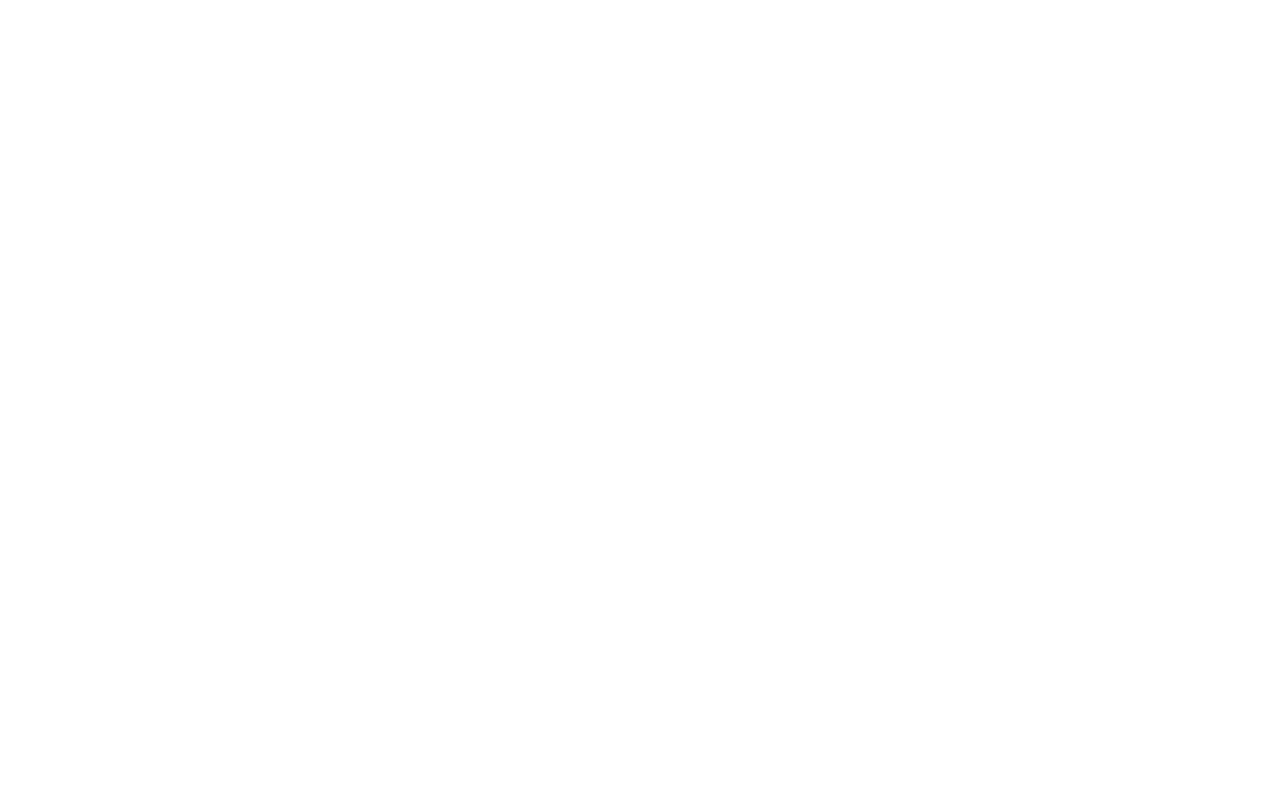
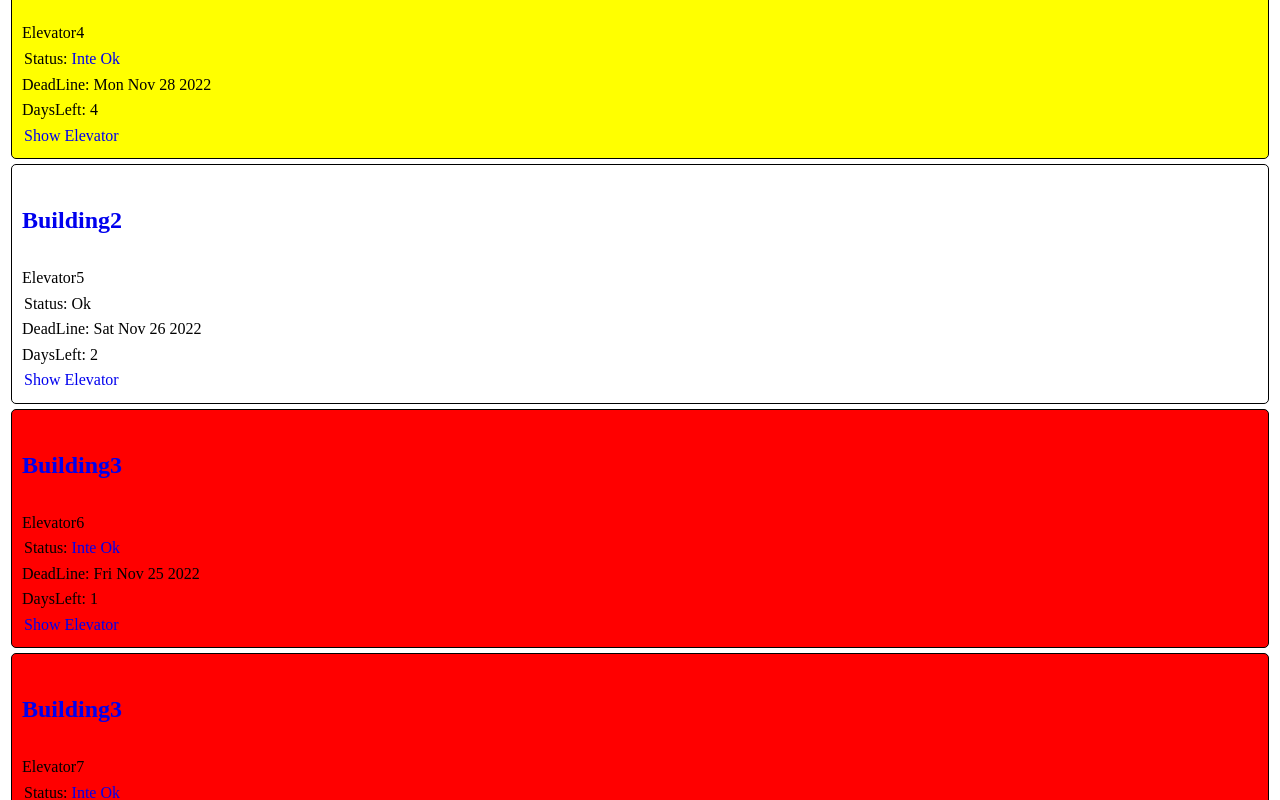
Before and after one commit to bap-ba-bip-boop/elevator.portal.frontend, a React (Create React App) app: page / in a window 1280 px wide. Shown: the part 880-1680 px from the top of the page. Before the commit the page ends 835 px from the top, so only its background shows below. Built offline with nearby package versions, Linux system fonts and the light colour scheme.

Commit message:
added function to sort

```diff
--- a/src/Components/Pages/Elevator/ElevatorIndex.js
+++ b/src/Components/Pages/Elevator/ElevatorIndex.js
@@ -3,7 +3,7 @@ import { ElevatorIndexPanel } from '../../ElevatorIndexPanel';
 
 export const ElevatorIndex = (props) => {
 
-    var [sortingValue, setSortingValue] = useState("")
+    var [sortingValue, setSortingValue] = useState("shortestErrors")
 
     var calculateDaysLeft = (deadline) =>
     {
@@ -16,7 +16,29 @@ export const ElevatorIndex = (props) => {
         return Math.round(daydiff);
     }
 
+    const orderby = (elevatorList) => {
+        var returnList;
+        if(sortingValue === "shortestDate")
+        {
+            returnList = elevatorList.sort( (elevator1, elevator2) => calculateDaysLeft(elevator1.DeadLine) > calculateDaysLeft(elevator2.DeadLine));
+        }
+        if(sortingValue === "errorsFirst")
+        {
+            returnList = elevatorList.sort((elevator1) => elevator1.ErrorStatus === "Ok");
+        }
+        if(sortingValue === "shortestErrors")
+        {
+            returnList = elevatorList.sort(elevator => elevator.ErrorStatus === "Ok");
+            const splitIndex = returnList.findIndex(elevator => elevator.ErrorStatus === "Ok");
+            var errorList = returnList.slice(0, splitIndex );
+            errorList = errorList.sort( (elevator1, elevator2) => calculateDaysLeft(elevator1.DeadLine) > calculateDaysLeft(elevator2.DeadLine));
+            var okList = returnList.slice(splitIndex).sort( (elevator1, elevator2) => calculateDaysLeft(elevator1.DeadLine) > calculateDaysLeft(elevator2.DeadLine));
 
+            returnList = errorList.concat(okList);
+        }
+
+        return returnList;
+    }
 
     //Temp Method
     var DateTime = (dayOffset = 0) =>
@@ -37,25 +59,70 @@ export const ElevatorIndex = (props) => {
             ErrorReportId: "",
             BuildingName: "Building1",
             BuildingId: "21",
-            DeadLine: DateTime()
+            DeadLine: DateTime(5)
         },
         {
-            ElevatorId: "3",
+            ElevatorId: "2",
             Name: "Elevator2",
             ErrorStatus: "Inte Ok",
             ErrorReportId: "13",
             BuildingName: "Building2",
             BuildingId: "22",
-            DeadLine: DateTime(2)
+            DeadLine: DateTime(3)
         },
         {
-            ElevatorId: "2",
+            ElevatorId: "3",
             Name: "Elevator3",
             ErrorStatus: "Ok",
             ErrorReportId: "",
             BuildingName: "Building3",
             BuildingId: "23",
             DeadLine: DateTime(4)
+        },
+        {
+            ElevatorId: "4",
+            Name: "Elevator4",
+            ErrorStatus: "Inte Ok",
+            ErrorReportId: "",
+            BuildingName: "Building1",
+            BuildingId: "21",
+            DeadLine: DateTime(5)
+        },
+        {
+            ElevatorId: "5",
+            Name: "Elevator5",
+            ErrorStatus: "Ok",
+            ErrorReportId: "13",
+            BuildingName: "Building2",
+            BuildingId: "22",
+            DeadLine: DateTime(3)
+        },
+        {
+            ElevatorId: "6",
+            Name: "Elevator6",
+            ErrorStatus: "Inte Ok",
+            ErrorReportId: "",
+            BuildingName: "Building3",
+            BuildingId: "23",
+            DeadLine: DateTime(2)
+        },
+        {
+            ElevatorId: "7",
+            Name: "Elevator7",
+            ErrorStatus: "Inte Ok",
+            ErrorReportId: "",
+            BuildingName: "Building3",
+            BuildingId: "23",
+            DeadLine: DateTime(2)
+        },
+        {
+            ElevatorId: "8",
+            Name: "Elevator8",
+            ErrorStatus: "Ok",
+            ErrorReportId: "",
+            BuildingName: "Building3",
+            BuildingId: "23",
+            DeadLine: DateTime(2)
         }
     ];
 
@@ -63,7 +130,7 @@ export const ElevatorIndex = (props) => {
   return (
     <>
         {
-        Elevators.map( elevator =>
+        orderby(Elevators).map( elevator =>
             <ElevatorIndexPanel
             key = {elevator.ElevatorId}
             ElevatorId = {elevator.ElevatorId}
@@ -82,4 +149,4 @@ export const ElevatorIndex = (props) => {
         }
     </>
   )
-}//.sort( (elevator1, elevator2) => calculateDaysLeft(elevator1.DeadLine) < calculateDaysLeft(elevator2.DeadLine))
+}
```
